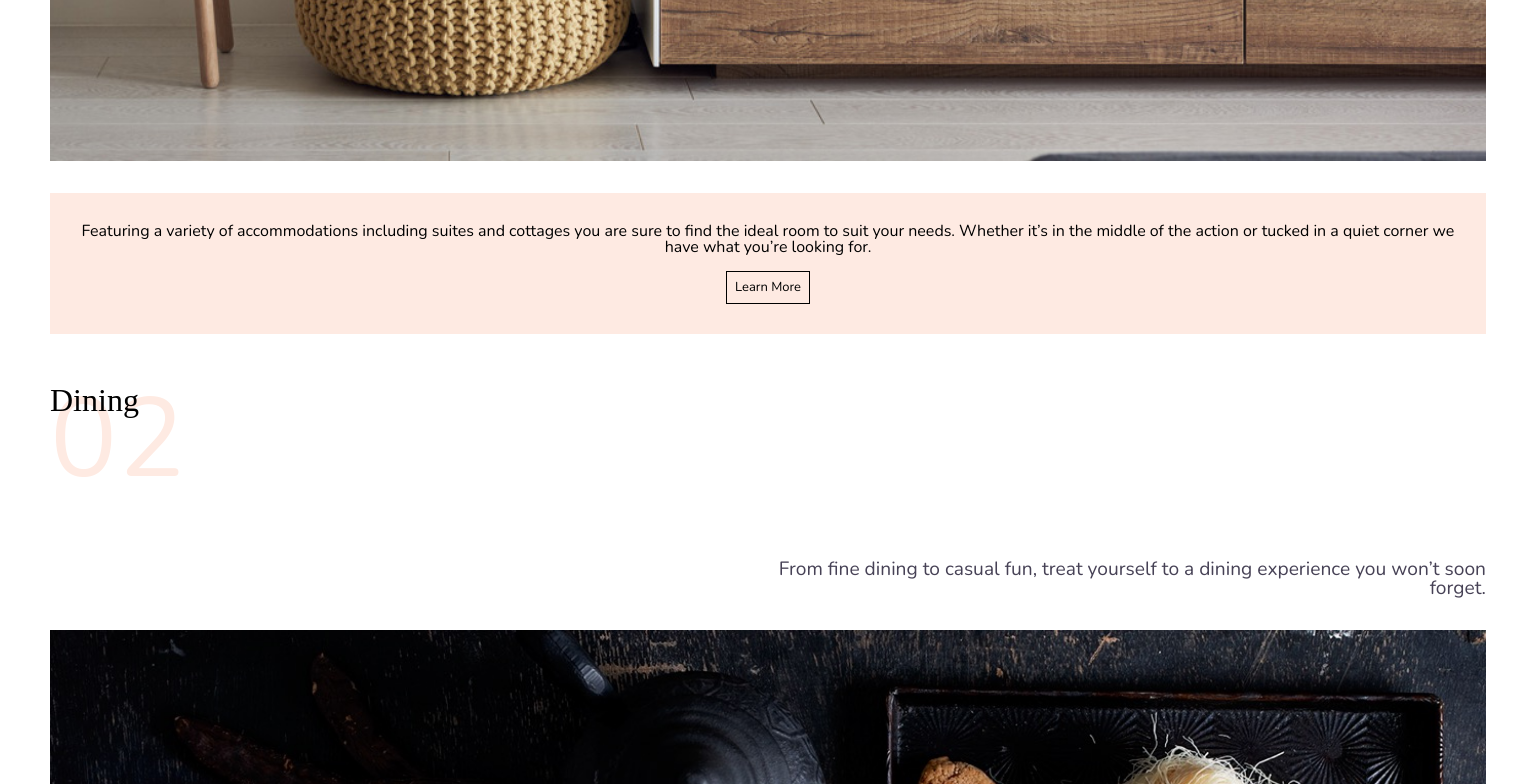
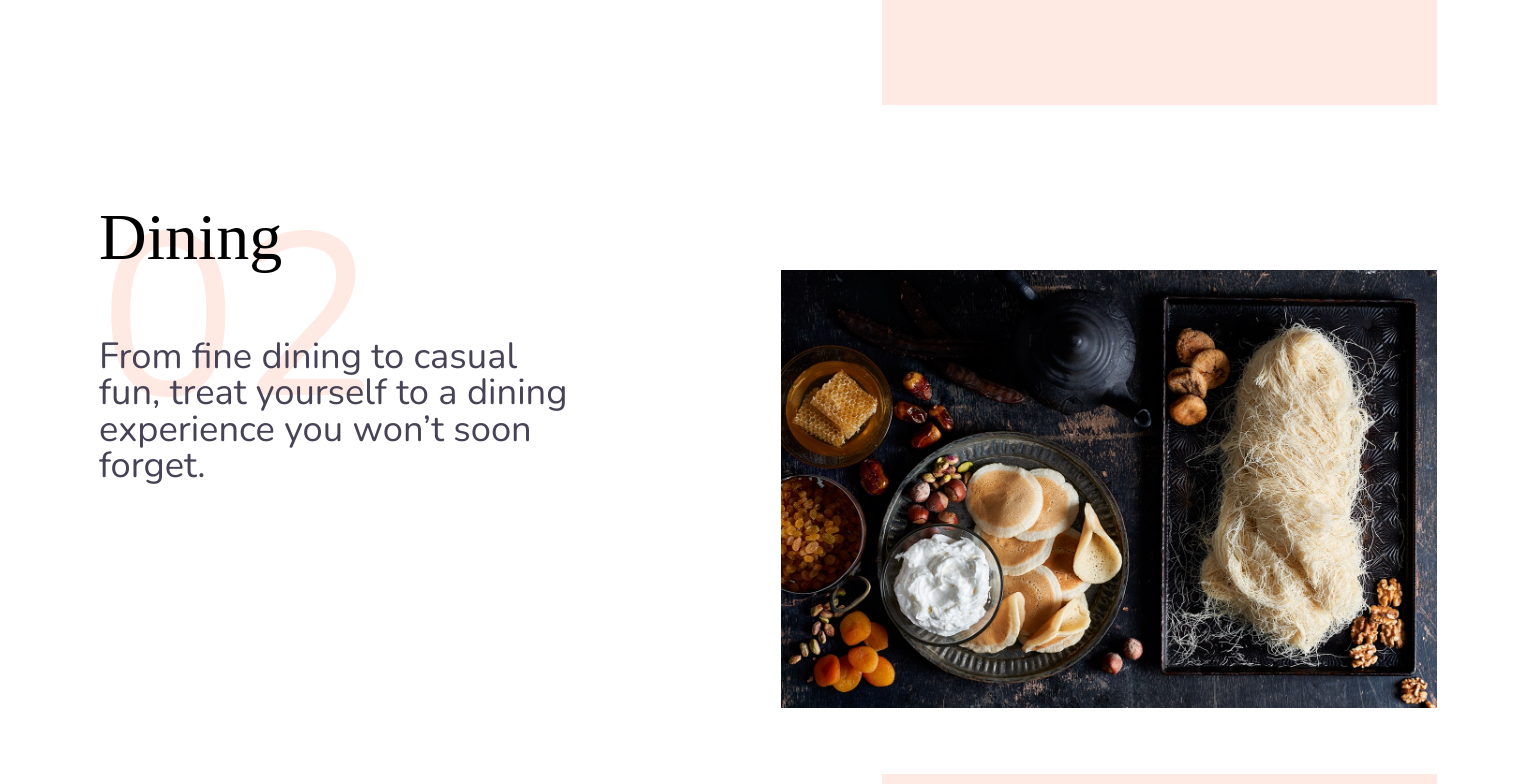
Before and after one commit to qiuqili/falls-hotel, a website: page index.html in a window 1536 px wide. Shown: the part 2016-2800 px from the top of the page. Drawn offline with nearby package versions, Linux system fonts and the light colour scheme; a web font is replaced by a local one.

Commit message:
media query

```diff
--- a/index.html
+++ b/index.html
@@ -8,6 +8,7 @@
   <link rel="stylesheet" href="styles.css">
   <link href="https://fonts.googleapis.com/css?family=Nunito:300,400,600,700,800,900" rel="stylesheet">
   <link href="https://fonts.googleapis.com/css?family=Suez+One" rel="stylesheet">
+  <link href="https://fonts.googleapis.com/css?family=Fira+Sans:100,200,300,400,500,600,700,800,900" rel="stylesheet">
 </head>
 <body>
   <ul>
--- a/styles.scss
+++ b/styles.scss
@@ -4,11 +4,12 @@ $dark: #474256;
 $grey: #C8C3BC;
 $daisy: #f9b49c;
 
-body {
+html {
   font-family: Nunito;
   font-color: $dark;
   box-sizing: border-box;
   width: 100%;
+  font-size: 16px;
  }
 
 .btn {
@@ -18,7 +19,7 @@ body {
      font:{
     family: Nunito;
     weight: 300;
-    size: 13px;
+    size: 0.8rem;
   }
 }
 
@@ -29,8 +30,10 @@ ul {
   z-index: 100;
   background-color: white;
   opacity: 0.8;
+  width: 100%;
    li {
-    padding: 0.5em;
+    padding: 0.3rem;
+    font-size: 0.9rem
   }
   button {
     @extend .btn;
@@ -57,7 +60,7 @@ h1 {
   max-width: 70px;
    font:{
     weight: light;
-    size: 1.1em;
+    size: 1.1rem;
   }
 }
 
@@ -78,12 +81,12 @@ span {
   display: flex;
   flex-direction: column;
   height: auto;
-  margin: 50px;
+  margin: 3rem;
    div:first-child {
    @extend .component;
   margin:0;
      p {
-      font-size: 1.2rem;
+      font-size: 1.1rem;
       text-align: right;
       color: $dark;
       padding-left: 50%;
@@ -96,6 +99,10 @@ span {
       background-color: $pink;
       text-align: center;
       padding: 30px;
+      p {
+      font-size: 0.7rem;
+      line-height:1.3;
+     }
         button{
         @extend .btn;
         margin-top: 1rem;
@@ -108,7 +115,7 @@ span {
 footer {
   padding: 2.2rem;
   background-color: $dark;
-  height: 400px;
+  height: 15rem;
   h1{
     color: $daisy;
   }
@@ -124,3 +131,47 @@ input{
       color: $daisy;
     }
 }
+
+
+// pad
+@media (min-width: 600px) {
+  html {
+    font-size: 30px;
+  }
+}
+
+
+// desktop
+@media (min-width: 1366px) {
+
+ html {
+    font-size: 33px;
+  }
+
+  .component{
+    flex-direction: row;
+
+  div:first-child{
+    flex-direction: column;
+    p{
+      text-align: left;
+      width: 70%;
+      padding-left: 0;
+     }
+  }
+    div:last-child {
+    display: flex;
+    flex-direction: column;
+    align-items: flex-end;
+    .details{
+      width: 15rem;
+      height: 15rem;
+
+        button{
+        margin-top: 2rem;
+          }
+       }
+    }
+}
+
+}
```
Also changed, not shown: styles.css.
